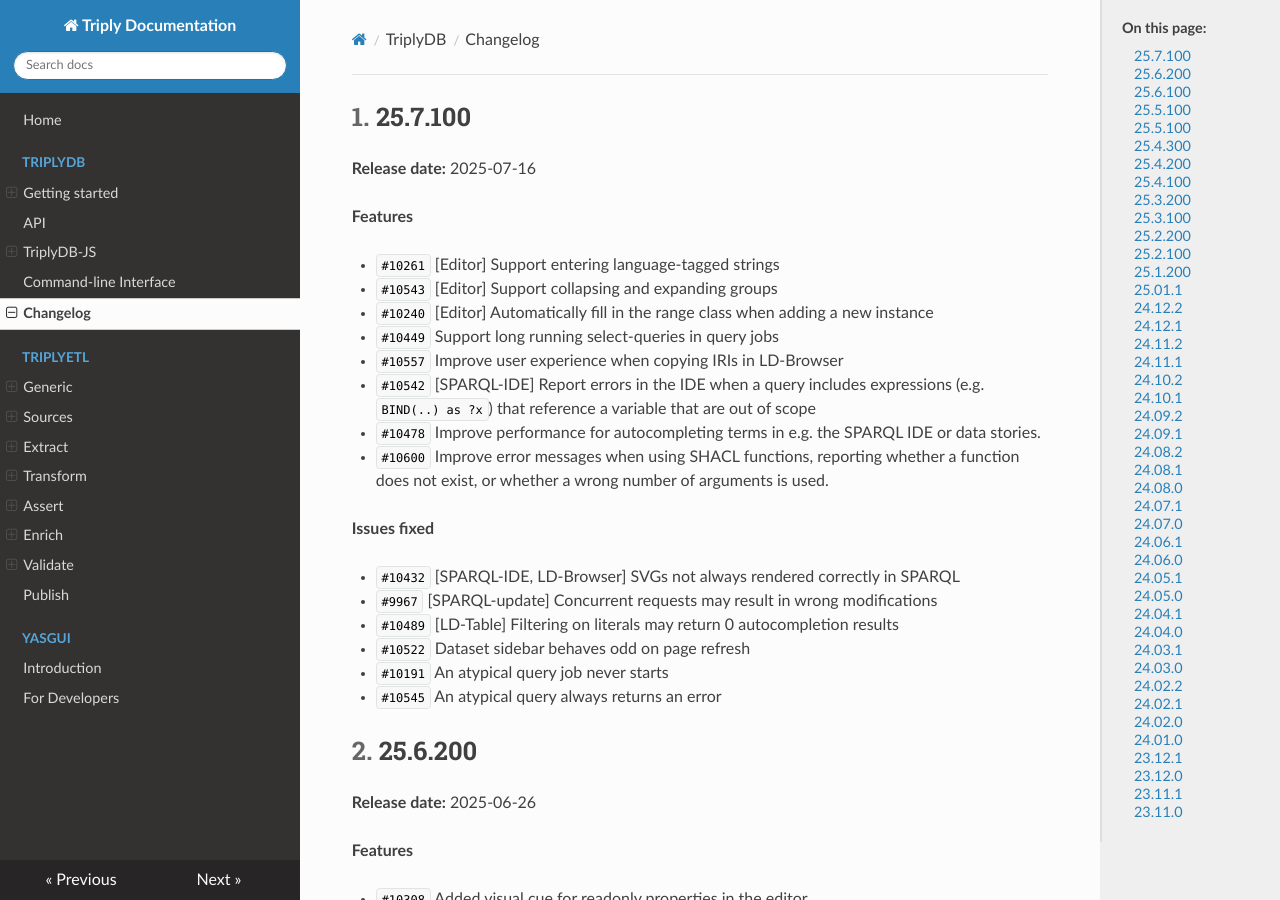
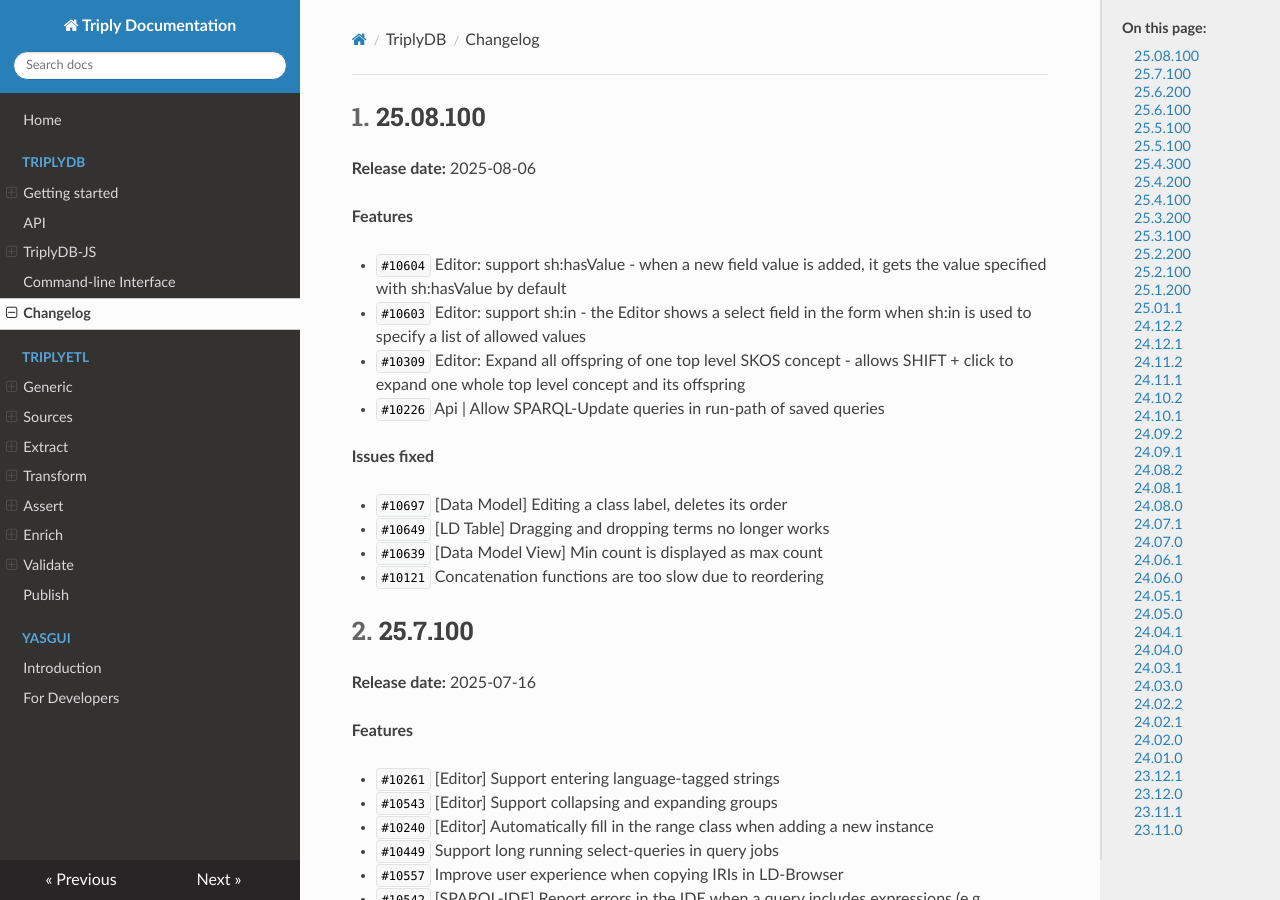
Before and after one commit to TriplyDB/Documentation, an MkDocs documentation site: the page built from docs/triplydb-changelog/index.md, in a window 1280 px wide and 900 px high. Built offline with MkDocs 1.6.1, drawn with Linux system fonts in a browser that asks for light colours.

Commit message:
Changelog

```diff
--- a/docs/triplydb-changelog/index.md
+++ b/docs/triplydb-changelog/index.md
@@ -5,6 +5,23 @@
 
 [TOC]
 
+## 25.08.100 {#25.08.100}
+
+**Release date:** 2025-08-06
+
+**Features**
+
+- `#10604` Editor: support sh:hasValue - when a new field value is added, it gets the value specified with sh:hasValue by default
+- `#10603` Editor: support sh:in - the Editor shows a select field in the form when sh:in is used to specify a list of allowed values
+- `#10309` Editor: Expand all offspring of one top level SKOS concept - allows SHIFT + click to expand one whole top level concept and its offspring
+- `#10226` Api | Allow SPARQL-Update queries in run-path of saved queries
+
+**Issues fixed**
+
+- `#10697` [Data Model] Editing a class label, deletes its order
+- `#10649` [LD Table] Dragging and dropping terms no longer works
+- `#10639` [Data Model View] Min count is displayed as max count
+- `#10121` Concatenation functions are too slow due to reordering
 
 ## 25.7.100 {#25.7.100}
 
```
